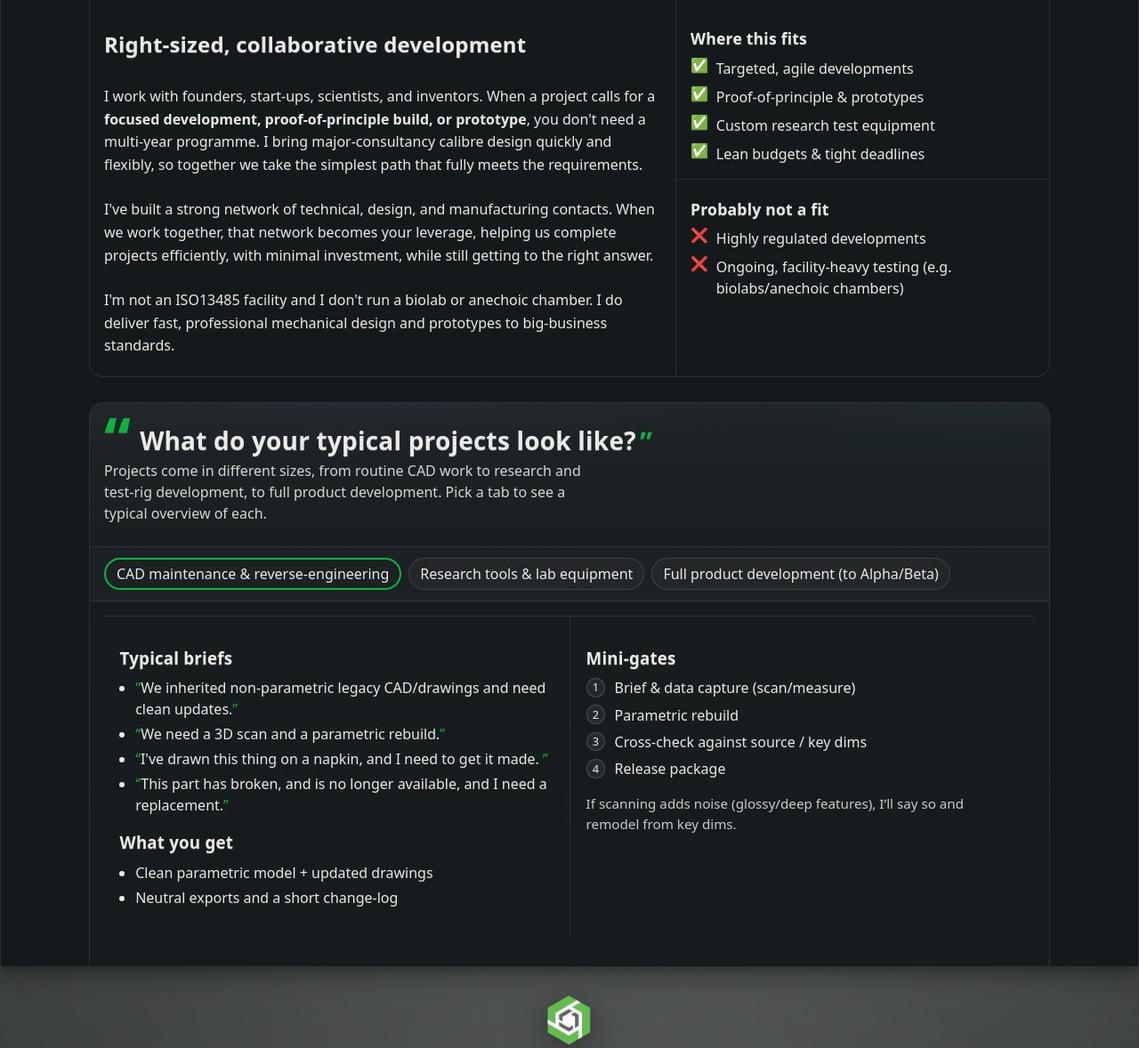
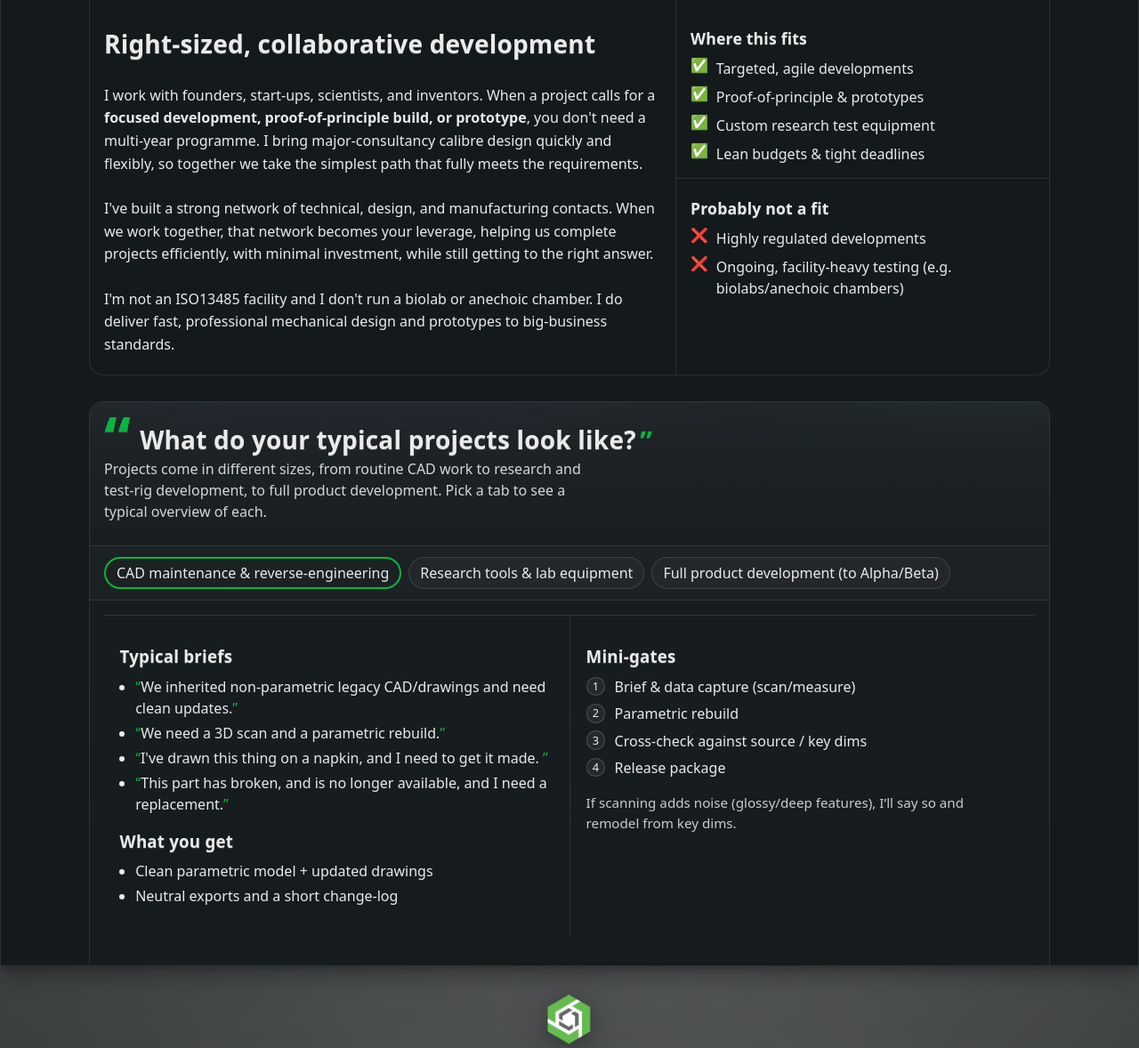
Before and after one commit to JamesAIzzard/jamesaizzard.github.io, a Jekyll site: the page built from index.html, in a window 1280 px wide and 1400 px high, scrolled down 861 px. Shown: the part 222-1400 px from the top of the window at 89% size. Built offline with Jekyll 4.4.1, drawn with Linux system fonts in a browser that asks for light colours; some web fonts are replaced; some of the changed text lies outside the part shown.

Commit message:
Refactor about and project types sections: simplify heading styles and remove unnecessary classes for improved consistency

```diff
--- a/_includes/about.html
+++ b/_includes/about.html
@@ -3,7 +3,7 @@
 
         <header class="about-header">
 
-            <h2 class="about-title">About me</h2>
+            <h2>About me</h2>
 
             <div class="about-tldr">
                 <p>
--- a/_includes/project_types.html
+++ b/_includes/project_types.html
@@ -3,7 +3,7 @@
         <!-- Unified box: header (rounded top), full-width tabs, then two-column content -->
         <div class="pt-box border-panel" data-pt>
             <header class="pt-header panel-surface--lit">
-                <h2 class="pt-title quote">What do your typical projects look like?</h2>
+                <h2 class="quote">What do your typical projects look like?</h2>
                 <p class="pt-subtitle">
                     Projects come in different sizes, from routine CAD work to research and test-rig
                     development, to full product development. Pick a tab to see a typical overview of each.
--- a/_sass/components/_about.scss
+++ b/_sass/components/_about.scss
@@ -3,11 +3,6 @@
 .about { padding: clamp(2rem, 5vw, 4rem) 0; }
 
 .about-header { margin-bottom: 1.25rem; }
-
-.about-title {
-  font-size: clamp(1.6rem, 2.2vw, 2rem);
-  margin: 0 0 .25rem 0;
-}
 
 .about-tldr {
   font-size: clamp(1.05rem, 1.6vw, 1.125rem);
--- a/_sass/components/_contact.scss
+++ b/_sass/components/_contact.scss
@@ -17,10 +17,8 @@
   gap: 1rem;
 }
 
-.contact-text h2 {
-  font-size: clamp(1.8rem, 3vw, 2.4rem);
-  margin-bottom: 0.8rem;
-}
+/* Headings use unified h2 style; adjust spacing per layout if needed */
+.contact-text h2 { margin-bottom: 0.8rem; }
 
 .contact-text p {
   color: var(--muted);
--- a/_sass/components/_style.scss
+++ b/_sass/components/_style.scss
@@ -61,6 +61,13 @@
   letter-spacing: .2px;
   text-shadow: 0 .5px 0 rgba(255, 255, 255, .2);
   margin: .8em 0 .4em;
+}
+
+/* Unify all section headings (h2) site-wide */
+h2 {
+  font-size: clamp(1.25rem, 2.2vw, 1.75rem);
+  line-height: 1.2;
+  margin: 0 0 0.25rem 0;
 }
 
 p {
--- a/_sass/components/project_types.scss
+++ b/_sass/components/project_types.scss
@@ -23,11 +23,6 @@
   .pt-header { padding: clamp(1.1rem, 3vw, 1.6rem); }
   .pt-header { padding-inline: var(--rail-gutter); }
 
-  .pt-title {
-    font-size: clamp(1.25rem, 2.2vw, 1.75rem);
-    line-height: 1.2;
-    margin: 0 0 0.25rem 0;
-  }
 
   .pt-subtitle {
     opacity: 0.9;
```
Also changed, not shown: other parts of _includes/about.html (+1 -1 lines).
